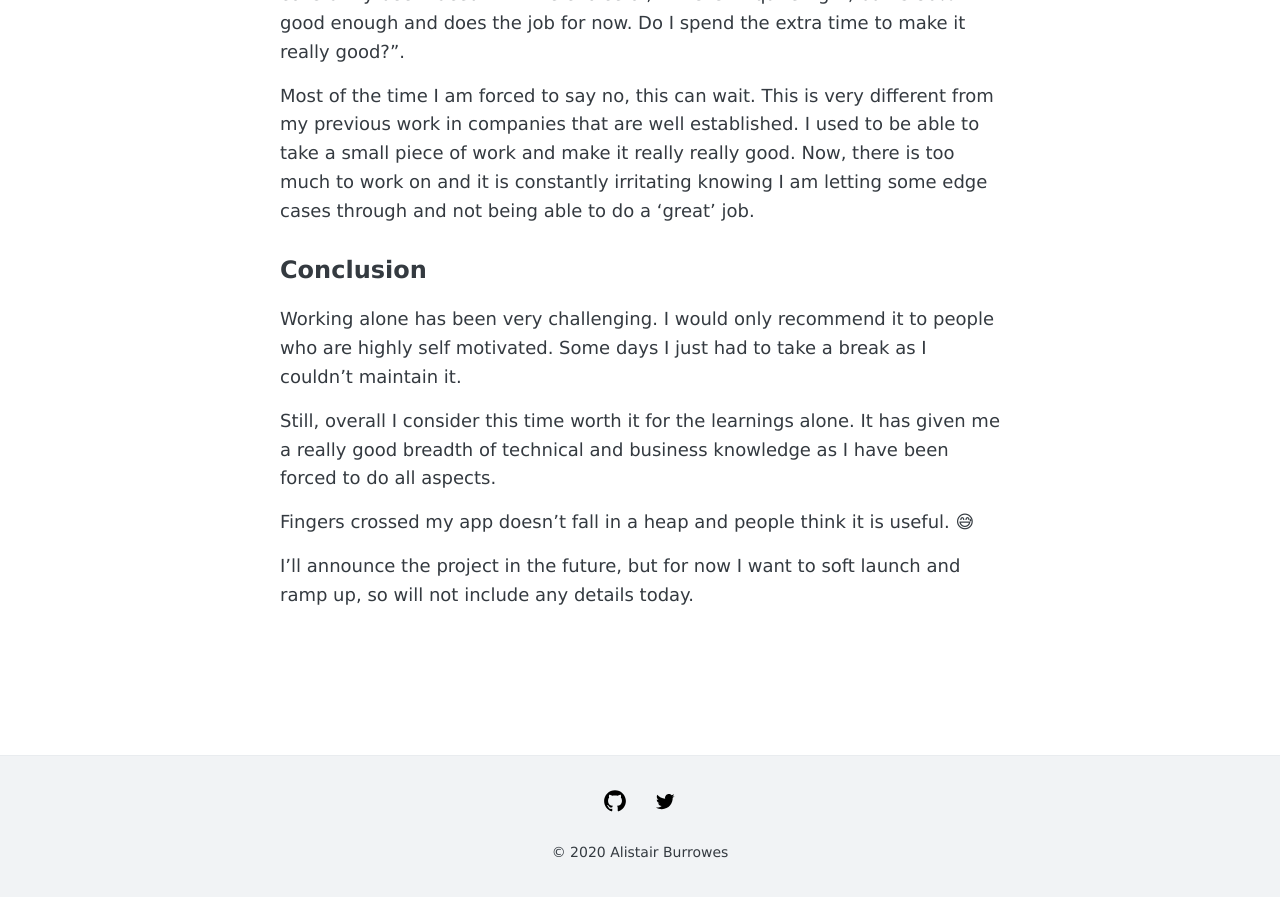
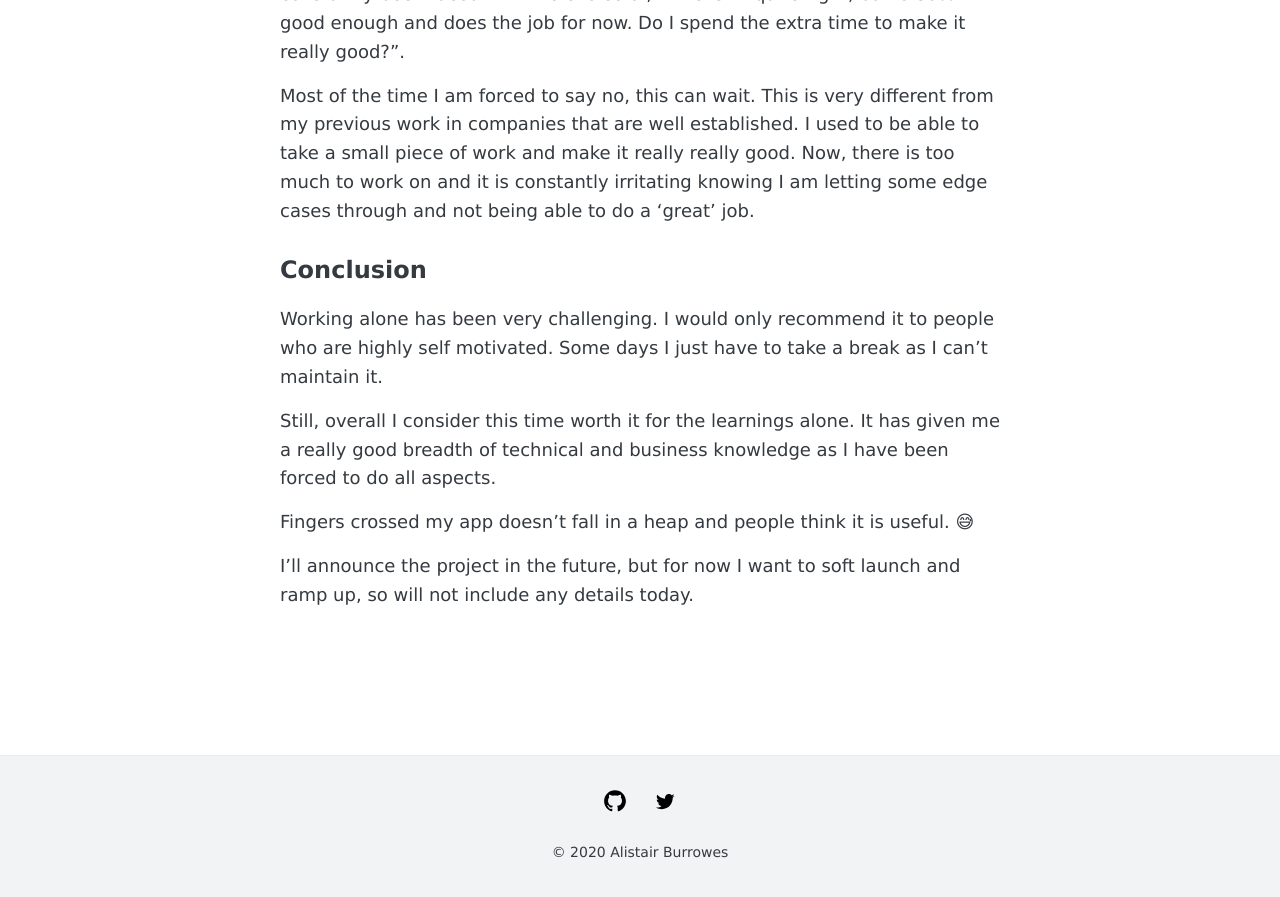
Before and after one commit to AlistairB/alistairb.github.io, a Jekyll site: the page built from _posts/2020-10-16-my-experience-creating-a-one-person-startup.md, in a window 1280 px wide and 900 px high, scrolled down 2138 px. Shown: the top 897 px of the window. Built offline with Jekyll 4.4.1, drawn with Linux system fonts in a browser that asks for light colours.

Commit message:
Tweak wording

```diff
--- a/_posts/2020-10-16-my-experience-creating-a-one-person-startup.md
+++ b/_posts/2020-10-16-my-experience-creating-a-one-person-startup.md
@@ -45,7 +45,7 @@ Most of the time I am forced to say no, this can wait. This is very different fr
 
 ## Conclusion
 
-Working alone has been very challenging. I would only recommend it to people who are highly self motivated. Some days I just had to take a break as I couldn't maintain it.
+Working alone has been very challenging. I would only recommend it to people who are highly self motivated. Some days I just have to take a break as I can't maintain it.
 
 Still, overall I consider this time worth it for the learnings alone. It has given me a really good breadth of technical and business knowledge as I have been forced to do all aspects.
 
```
